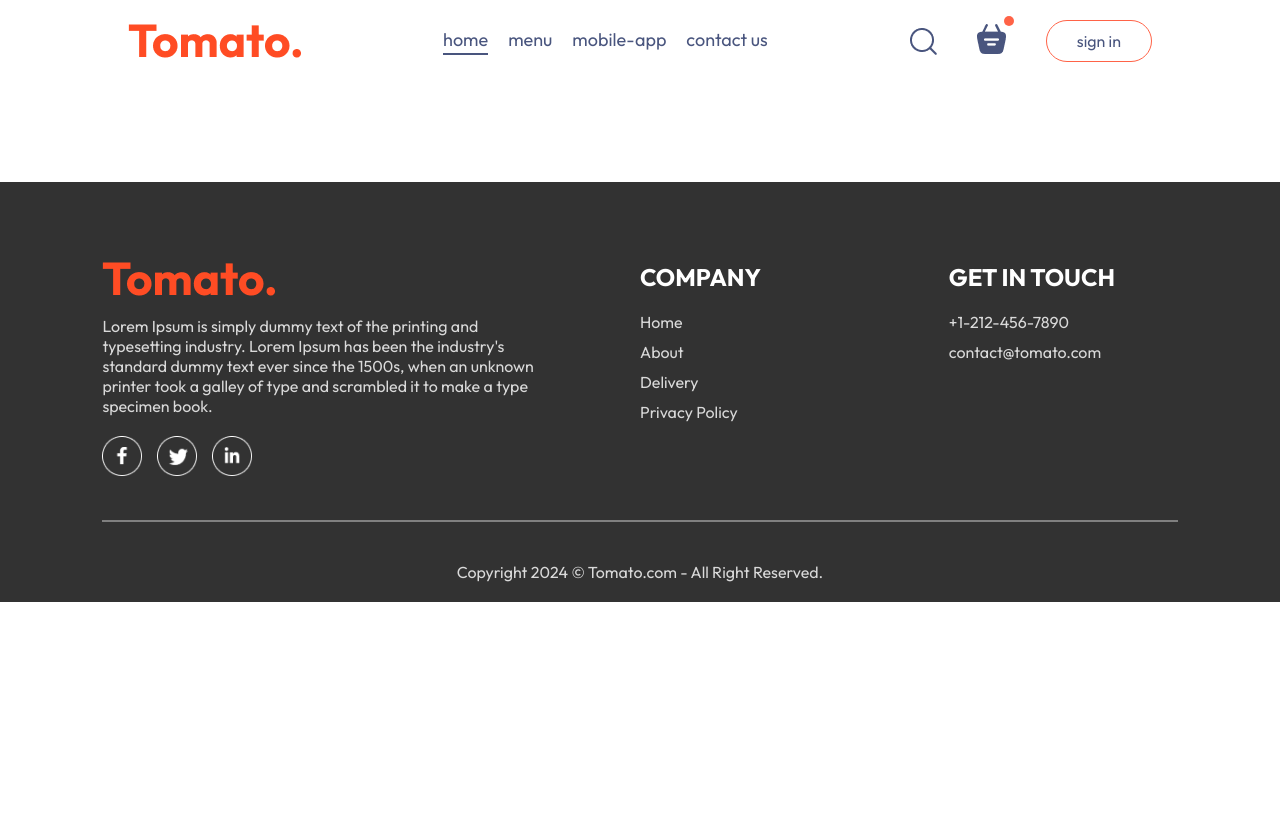
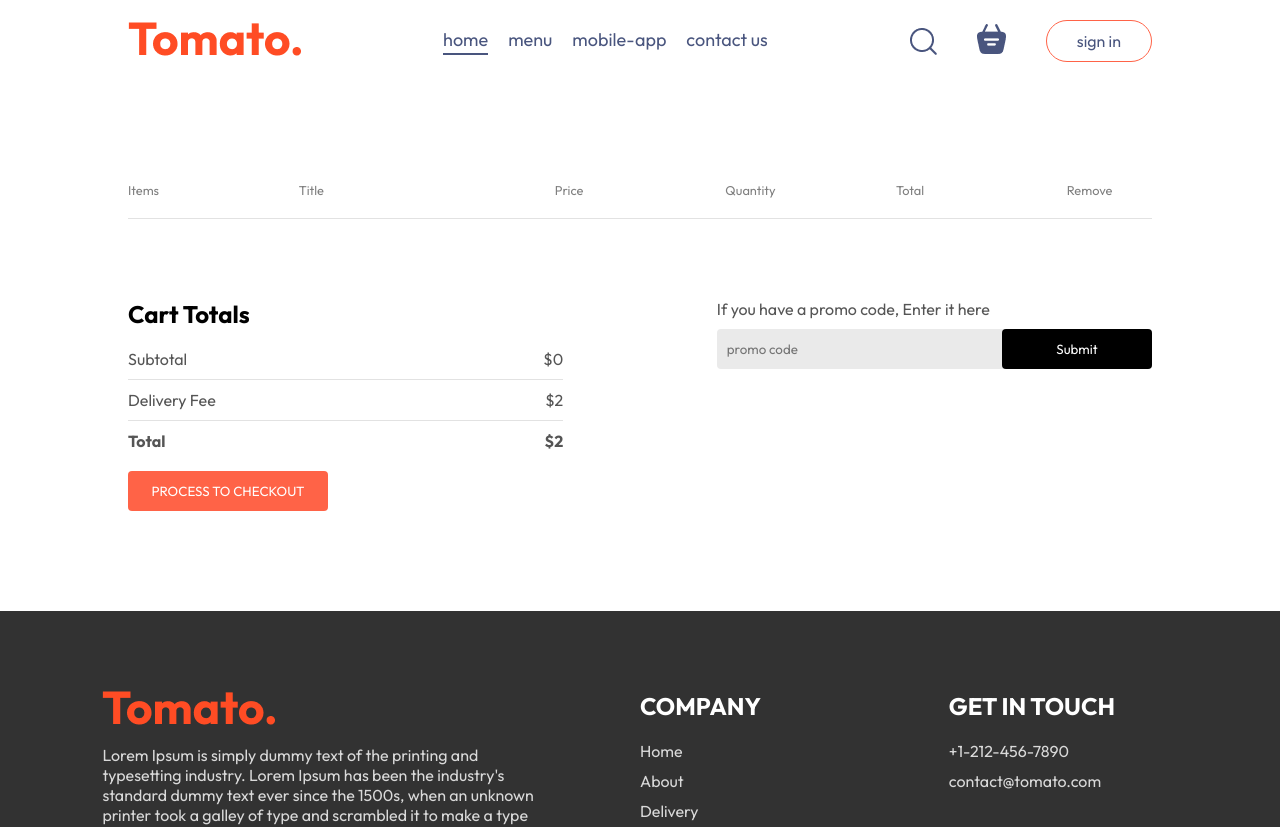
Before and after one commit to escape2005/Food-Delivery-Website, a React (Vite) app in the folder frontend/: page /cart in a window 1280 px wide. Shown: the top 827 px of the page. Before the commit the page ends 800 px from the top, so only its background shows below. Built offline with nearby package versions, Linux system fonts and the light colour scheme.

Commit message:
Cart Page Done

```diff
--- a/frontend/src/components/Navbar/Navbar.jsx
+++ b/frontend/src/components/Navbar/Navbar.jsx
@@ -1,15 +1,18 @@
-import React, { useState } from 'react'
+import React, { useState, useContext } from 'react'
 import './Navbar.css'
 import { assets } from '../../assets/assets'
 import { Link } from 'react-router-dom'
+import { StoreContext } from '../../context/StoreContext'
 
 const Navbar = ({setShowLogin}) => {
 
     const [menu, setMenu] = useState("home");
 
+    const {getTotalCartAmount} = useContext(StoreContext);
+
   return (
     <div className='navbar'>
-      <img src={assets.logo} alt="" className='logo'/>
+      <Link to='/'><img src={assets.logo} alt="" className='logo'/></Link>
       <ul className="navbar-menu">
         <Link to='/' onClick={()=>setMenu("home")} className={menu==="home"?"active":""}>home</Link>
         <a href="#explore-menu" onClick={()=>setMenu("menu")} className={menu==="menu"?"active":""}>menu</a>
@@ -19,8 +22,8 @@
       <div className="navbar-right">
         <img src={assets.search_icon} alt="" />
         <div className="navbar-search-icon">
-            <img src={assets.basket_icon} alt="" />
-            <div className="dot"></div>
+            <Link to='/cart'><img src={assets.basket_icon} alt="" /></Link>
+            <div className={getTotalCartAmount()===0?"":"dot"}></div>
         </div>
         <button onClick={()=>setShowLogin(true)}>sign in </button>
       </div>
--- a/frontend/src/context/StoreContext.jsx
+++ b/frontend/src/context/StoreContext.jsx
@@ -4,38 +4,44 @@
 export const StoreContext = createContext(null);
 
 const StoreContextProvider = (props) => {
-
   const [cartItems, setCartItems] = useState({});
 
   const addToCart = (itemId) => {
-        if(!cartItems[itemId]){
-            setCartItems((prev)=>({...prev, [itemId]: 1}))
+    if (!cartItems[itemId]) {
+      setCartItems((prev) => ({ ...prev, [itemId]: 1 }));
+    } else {
+      setCartItems((prev) => ({ ...prev, [itemId]: prev[itemId] + 1 }));
     }
-        else {
-            setCartItems((prev)=>({...prev, [itemId]: prev[itemId]+1}))
+  };
+
+  const removeFromCart = (itemId) => {
+    setCartItems((prev) => ({ ...prev, [itemId]: prev[itemId] - 1 }));
+  };
+
+  const getTotalCartAmount = () => {
+    let totalAmount = 0;
+    for (const item in cartItems) {
+      if (cartItems[item] > 0) {
+        let itemInfo = food_list.find((product) => product._id === item);
+        totalAmount += cartItems[item] * itemInfo.price;
       }
     }
-
-    const removeFromCart = (itemId) => {
-        setCartItems((prev)=>({...prev, [itemId]: prev[itemId]-1}) )
-    }
-
-    useEffect(() => {
-        console.log(cartItems);
-    }, [cartItems])
+    return totalAmount;
+  };
 
   const contextValue = {
     food_list,
     cartItems,
     setCartItems,
     addToCart,
-        removeFromCart
-    }
+    removeFromCart,
+    getTotalCartAmount,
+  };
   return (
     <StoreContext.Provider value={contextValue}>
       {props.children}
     </StoreContext.Provider>
-    )
-}
+  );
+};
 
 export default StoreContextProvider;
--- a/frontend/src/pages/Cart/Cart.css
+++ b/frontend/src/pages/Cart/Cart.css
@@ -0,0 +1,90 @@
+.cart{
+    margin-top: 100px;
+}
+.cart-items-title{
+    display: grid;
+    grid-template-columns: 1fr 1.5fr 1fr 1fr 1fr 0.5fr;
+    align-items: center;
+    color: grey;
+    font-size: max(1vw,12px);
+}
+.cart-items-item{
+    margin: 10px 0;
+    color: black;
+}
+.cart-items-item img{
+    width: 50px;
+}
+.cart hr{
+    height: 1px;
+    background-color: #e2e2e2;
+    border: none;
+}
+.cart-items-item .cross{
+    cursor: pointer;
+}
+.cart-bottom{
+    margin-top: 80px;
+    display: flex;
+    justify-content: space-between;
+    gap: max(12vw,20px);
+}
+.cart-total{
+    flex: 1;
+    display: flex;
+    flex-direction: column;
+    gap: 20px;
+}
+.cart-total-details{
+    display: flex;
+    justify-content: space-between;
+    color: #555;
+}
+.cart-total hr{
+    margin: 10px 0;
+}
+.cart-total button{
+    border:none;
+    color: white;
+    background-color: tomato;
+    width: max(15vw,200px);
+    padding: 12px 0;
+    border-radius: 4px;
+    cursor: pointer;
+}
+.cart-promocode{
+    flex: 1;
+}
+.cart-promocode p{
+    color: #555;
+}
+.cart-promocode-input{
+    margin-top: 10px;
+    display: flex;
+    justify-content: space-between;
+    align-items: center;
+    background-color: #eaeaea;
+    border-radius: 4px;
+}
+.cart-promocode-input input{
+    background: transparent;
+    border: none;
+    outline: none;
+    padding-left: 10px;
+}
+.cart-promocode-input button{
+    width: max(10vw,150px);
+    padding: 12px 5px;
+    background-color: black;
+    border: none;
+    color: white;
+    border-radius: 4px;
+}
+@media (max-width:750px){
+    .cart-bottom{
+        flex-direction: column-reverse;
+    }
+    .cart-promocode{
+        justify-content: start;
+    }
+}
--- a/frontend/src/pages/Cart/Cart.jsx
+++ b/frontend/src/pages/Cart/Cart.jsx
@@ -1,12 +1,75 @@
-import React from 'react'
-import './Cart.css'
+import React, { useContext } from "react";
+import "./Cart.css";
+import { StoreContext } from "../../context/StoreContext";
 
 const Cart = () => {
+  const { cartItems, food_list, removeFromCart, getTotalCartAmount } = useContext(StoreContext);
+
   return (
-    <div>
+    <div className="cart">
+      <div className="cart-items">
+        <div className="cart-items-title">
+          <p>Items</p>
+          <p>Title</p>
+          <p>Price</p>
+          <p>Quantity</p>
+          <p>Total</p>
+          <p>Remove</p>
+        </div>
+        <br />
+        <hr />
+        {food_list.map((item, index) => {
+          if (cartItems[item._id] > 0) {
+            return (
+              <div>
+                <div className="cart-items-title cart-items-item">
+                  <img src={item.image} alt="" />
+                  <p>{item.name}</p>
+                  <p>${item.price}</p>
+                  <p>{cartItems[item._id]}</p>
+                  <p>${item.price * cartItems[item._id]}</p>
+                  <p onClick={()=>removeFromCart(item._id)} className="cross">x</p>
+                </div>
+                <hr />
+              </div>
+            );
+          }
+        })}
+      </div>
+      <div className="cart-bottom">
+        <div className="cart-total">
+          <h2>Cart Totals</h2>
+          <div>
+            <div className="cart-total-details">
+              <p>Subtotal</p>
+              <p>${getTotalCartAmount()}</p>
+            </div>
+            <hr />
+            <div className="cart-total-details">
+              <p>Delivery Fee</p>
+              <p>${2}</p>
+            </div>
+            <hr />
+            <div className="cart-total-details">
+              <b>Total</b>
+              <b>${getTotalCartAmount()+2}</b>
+            </div>
 
+          </div>
+          <button>PROCESS TO CHECKOUT</button>
+        </div>
+        <div className="cart-promocode">
+          <div>
+            <p>If you have a promo code, Enter it here</p>
+            <div className="cart-promocode-input">
+              <input type="text" placeholder="promo code" />
+              <button>Submit</button>
+            </div>
+          </div>
+        </div>
+      </div>
     </div>
-  )
-}
+  );
+};
 
-export default Cart
+export default Cart;
```
Lines whose indentation alone changed are shown as unchanged.
